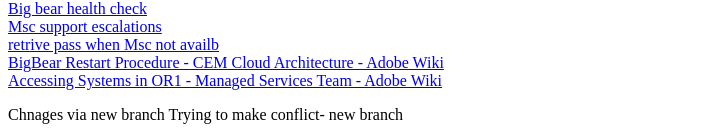
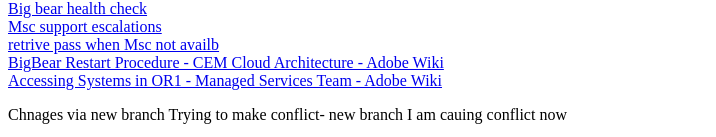
Before and after one commit to poojamadan96/Git, a plain HTML site: page index.html in a window 1280 px wide. Shown: the part 5352-5489 px from the top of the page, without its empty margins (0-716 px from the left). Drawn offline with Linux system fonts and the light colour scheme.

Commit message:
cause cinflict

```diff
--- a/index.html
+++ b/index.html
@@ -302,3 +302,4 @@
 
 Chnages via new branch
 Trying to make conflict- new branch
+I am cauing conflict now
```
